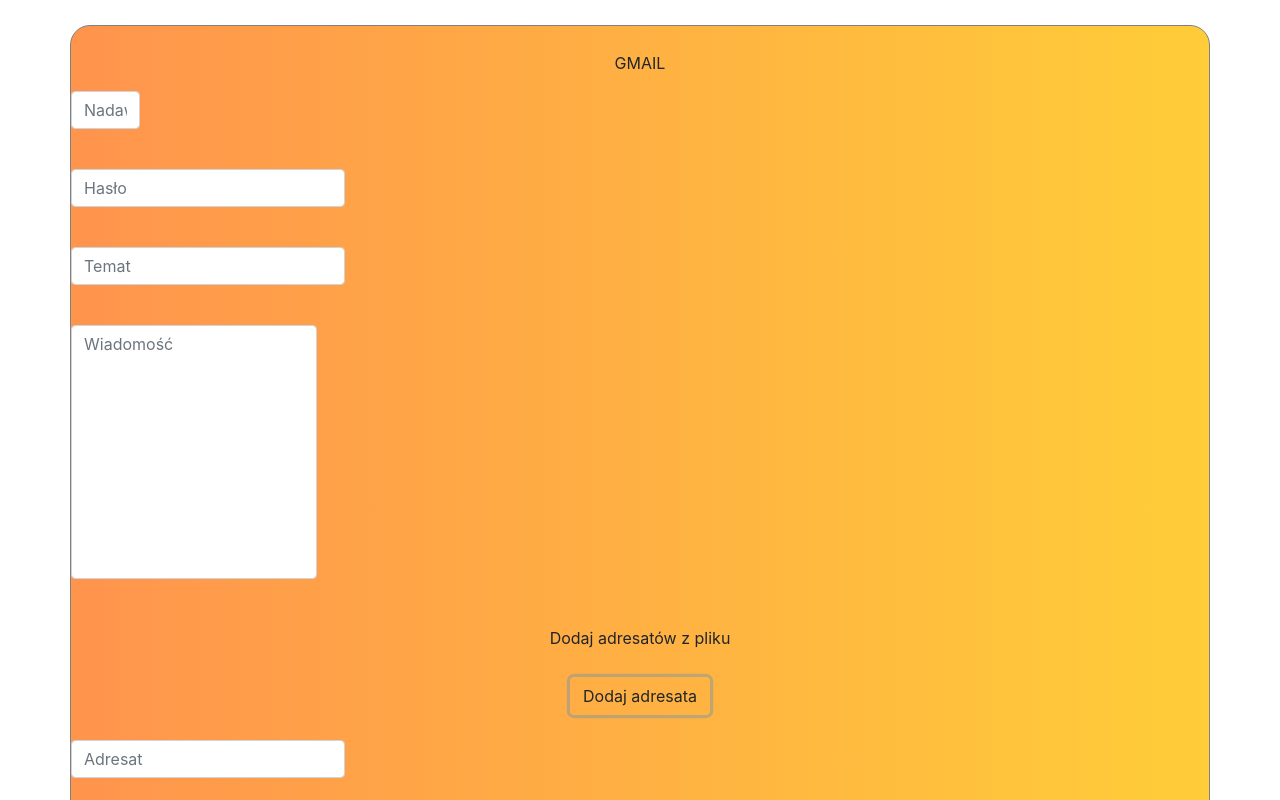
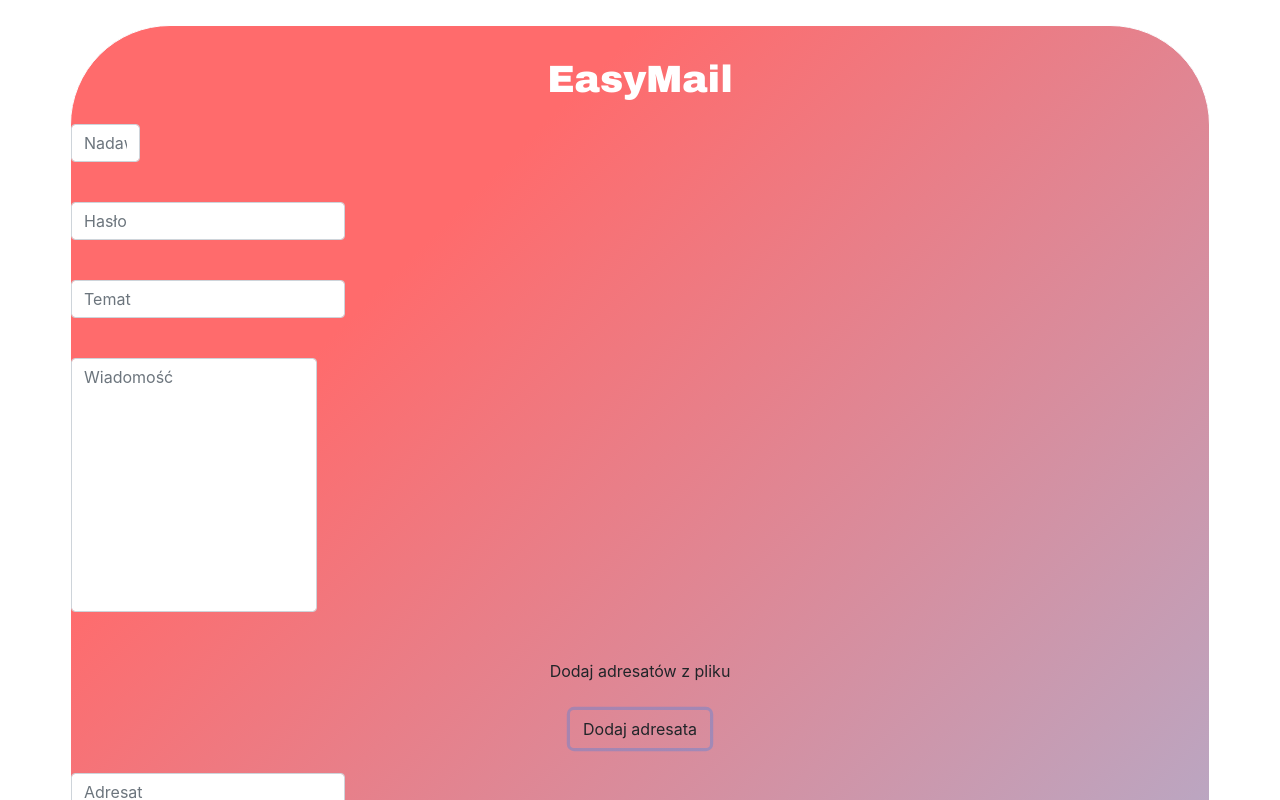
Before and after one commit to JakubKalina/EasyMail, an Angular app: page / in a window 1280 px wide. Both pictures are taken after a click on the button "Dodaj adresata". Shown: the top 800 px of the page. Built offline with nearby package versions, Linux system fonts and the light colour scheme; no server answers.

Commit message:
Dodanie możliwości kasowania dodanych adresatów oraz poprawienie styli

```diff
--- a/src/app/Send/send/send.component.css
+++ b/src/app/Send/send/send.component.css
@@ -55,15 +55,53 @@
     padding-bottom: 25px;
     border-style: solid;
     border-width: 1px;
-    border-radius: 20px;
-    border-color: gray;
-   background: rgba(255,148,77,1);
-   background: -moz-linear-gradient(left, rgba(255,148,77,1) 0%, rgba(255,191,0,0.78) 100%);
-   background: -webkit-gradient(left top, right top, color-stop(0%, rgba(255,148,77,1)), color-stop(100%, rgba(255,191,0,0.78)));
-   background: -webkit-linear-gradient(left, rgba(255,148,77,1) 0%, rgba(255,191,0,0.78) 100%);
-   background: -o-linear-gradient(left, rgba(255,148,77,1) 0%, rgba(255,191,0,0.78) 100%);
-   background: -ms-linear-gradient(left, rgba(255,148,77,1) 0%, rgba(255,191,0,0.78) 100%);
-   background: linear-gradient(to right, rgba(255,148,77,1) 0%, rgba(255,191,0,0.78) 100%);
-   filter: progid:DXImageTransform.Microsoft.gradient( startColorstr='#ff944d', endColorstr='#ffbf00', GradientType=1 );
+    border-radius: 100px;
+    border-color: white;
+    background-color: #adb2d3;
+    background-image: linear-gradient(315deg, #adb2d3 0%, #ff6b6c 74%);
+  }
 
+  /*Styk tekstu w nagłówku komponentu*/
+  .pageHeader {
+    font-size: 38px;
+    color: white;
+    font-family: "Arial Black", Gadget, sans-serif;
   }
+
+  /*Styl przycisku wysłania wiadomości*/
+  .sendButton {
+    margin-bottom: 10px;
+  }
+
+  .chosenTimeBreakLabel {
+    color: white;
+    font-size: 16px;
+    font-family: "Arial Black", Gadget, sans-serif;
+  }
+
+  .close {
+    display: inline;
+    position: absolute;
+    opacity: 0.5;
+  }
+  .close:hover {
+    opacity: 1;
+  }
+  .close:before, .close:after {
+    position: absolute;
+    left: 15px;
+    content: ' ';
+    height: 35px;
+    width: 3px;
+    background-color: white;
+  }
+  .close:before {
+    transform: rotate(45deg);
+  }
+  .close:after {
+    transform: rotate(-45deg);
+  }
+
+  .recipientBlockInput {
+    display: inline-block;
+  }
--- a/src/app/Send/send/send.component.html
+++ b/src/app/Send/send/send.component.html
@@ -1,8 +1,8 @@
 <!--Kontener na komponent do wysyłania wiadomości-->
 <div class="container">
   <!--Nagłówek-->
-  <div>
-      <p>GMAIL</p>
+  <div class="pageHeader">
+      <p>EasyMail</p>
   </div>
 
   <!--Pola do podania danych wiadomości-->
@@ -10,28 +10,28 @@
 
     <!--Nadawca-->
       <div class="row input-row">
-        <div class="col-xs-6 col-xs-offset-3">
+        <div class="col-xs-10 col-xs-offset-1">
               <input class="form-control w-25" type="text" placeholder="Nadawca" id="Sender">
         </div>
       </div>
 
       <!--Hasło-->
       <div class="row input-row">
-        <div class="col-xs-6 col-xs-offset-3">
+        <div class="col-xs-10 col-xs-offset-1">
               <input class="form-control" type="password" placeholder="Hasło" id="Password">
         </div>
       </div>
 
       <!--Temat-->
       <div class="row input-row">
-        <div class="col-xs-6 col-xs-offset-3">
+        <div class="col-xs-10 col-xs-offset-1">
               <input class="form-control" type="text" placeholder="Temat" id="Subject">
         </div>
       </div>
 
       <!--Wiadomość-->
       <div class="row input-row">
-        <div class="col-xs-6 col-xs-offset-3">
+        <div class="col-xs-10 col-xs-offset-1">
              <textarea class="form-control" rows="10" placeholder="Wiadomość" style="resize: none;" id="Message"></textarea>
         </div>
       </div>
@@ -55,8 +55,11 @@
       <!--Lista adresatów-->
       <div *ngFor="let recipient of recipients; index as i">
         <div class="row input-row">
-          <div class="col-xs-6 col-xs-offset-3">
-              <input class="form-control" type="text" placeholder="Adresat" id=Recipient [id]=i>
+          <div class="">
+            <div class="recipientBlockInput">
+              <input class="form-control col-xs-6" type="text" placeholder="Adresat" id=Recipient [id]=i>
+              <span href="#" class="close" (click)="closeRecipientInput(i)"></span>
+            </div>
           </div>
         </div>
       </div>
@@ -79,8 +82,16 @@
                   <input type="file" class="col-xs-6 col-xs-offset-0" (change)="RecipientsFromDatabaseFile($event)">
                 </label>
 
+                <!--Pole określające przerwe czasową pomiędzy wysyłanymi wiadomościami-->
+                <div class="col-xs-10 col-xs-offset-1">
+                                  <div>
+                                    <p class="chosenTimeBreakLabel col-xs-8 col-xs-offset-0">Odstęp pomiędzy wiadomościami (ms)</p>
+                                  </div>
+                                  <div class="col-xs-2">
+                                    <input type="number" min="20" class="form-control" id="chosenTimeBreak"><br>
+                                  </div>
+                </div>
+                <button type="submit" class="sendButton btn btn-default" (click)="sendMessage()">Wyślij teraz</button><br>
+                <button type="submit" class="planSendButton btn btn-default" (click)="planSendingMessage()">Zaplanuj wysłanie</button>
   </div>
-
-  <button type="submit" class="addRecipient btn btn-default" (click)="sendMessage()">Wyślij</button>
-
 </div>
--- a/src/app/Send/send/send.component.ts
+++ b/src/app/Send/send/send.component.ts
@@ -116,4 +116,9 @@
   loadRecipientsFromDatabaseFile() {
     this.loadDatabaseFile = !this.loadDatabaseFile;
   }
+
+  // Usunięcie pola z adresatem
+  closeRecipientInput(index) {
+    this.recipients.splice(index, 1);
+  }
 }
```
